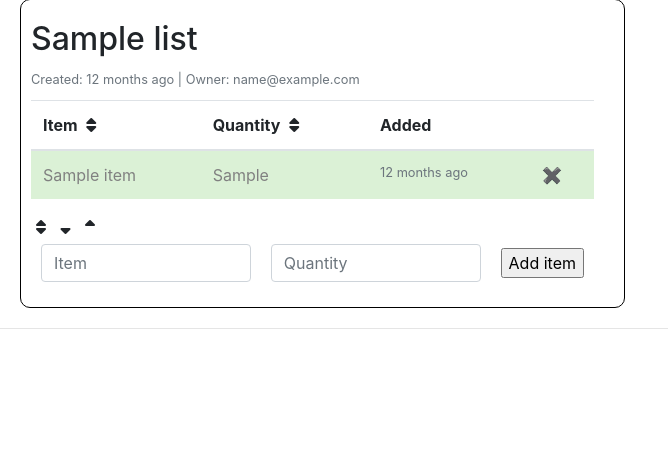
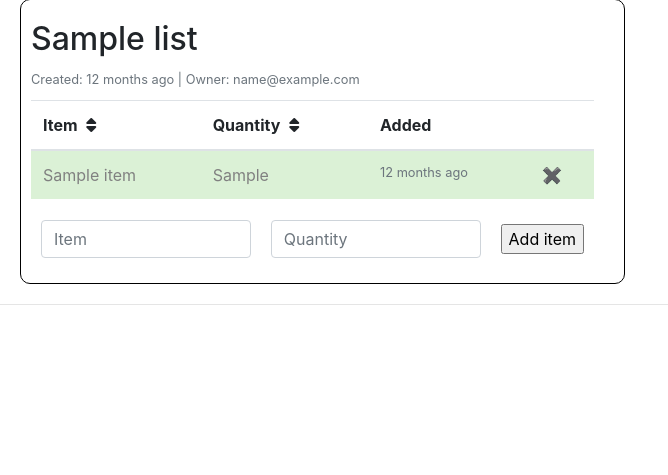
Before and after one commit to twhi/shopping-list, a Django app: page /list/1 in a window 1280 px wide. Shown: the part 215-690 px from the top of the page, without its empty margins (0-668 px from the left). Run offline with Django 3.2, Linux system fonts and the light colour scheme; a user stored in the database is signed in; tables that the repository leaves empty hold one stand-in row (values such as "Sample post"); some libraries are stand-ins or nearby versions.

Commit message:
removing stray icons

```diff
--- a/app/templates/shopping_list_table.html
+++ b/app/templates/shopping_list_table.html
@@ -24,7 +24,3 @@
         {% endfor %}
     </tbody>
 </table>
-
-<i class="fa fa-fw fa-sort"></i>
-<i class="fa fa-fw fa-sort-down"></i>
-<i class="fa fa-fw fa-sort-up"></i>
```
